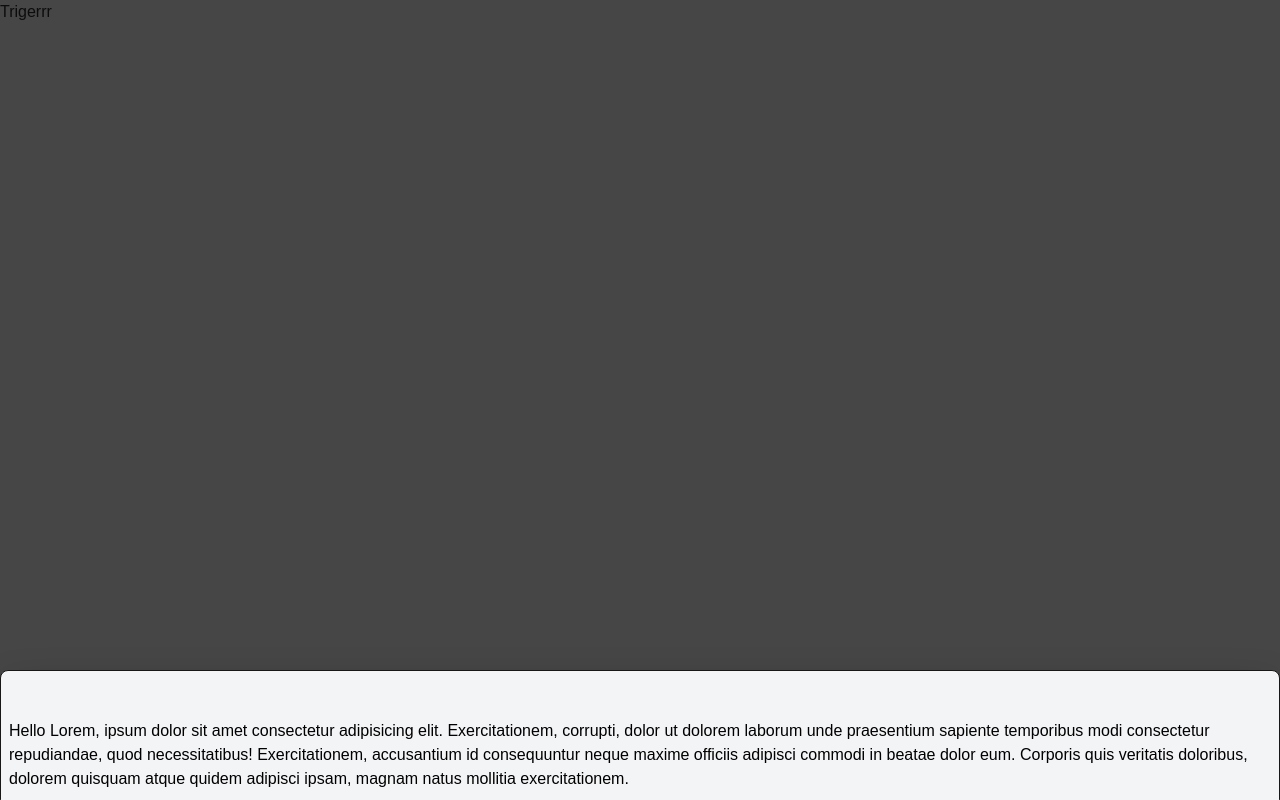
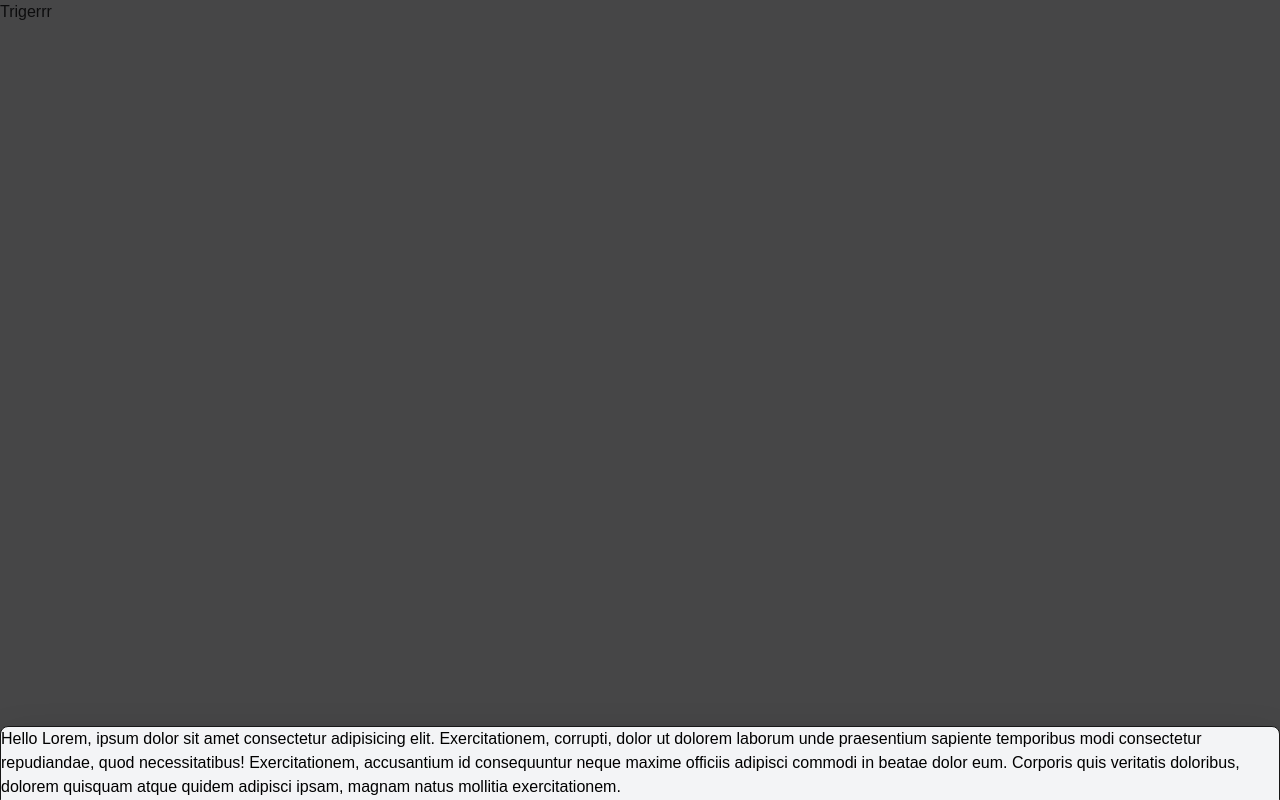
Before and after one commit to oluSammy/test-drawer, a Next.js app: page / in a window 1280 px wide. Both pictures are taken after a click on the button "Trigerrr". Built offline with nearby package versions, Linux system fonts and the light colour scheme.

Commit message:
fix: drawer

```diff
--- a/src/components/Drawer.tsx
+++ b/src/components/Drawer.tsx
@@ -29,7 +29,7 @@ const DrawerDemo = ({
     <Drawer.Root open={isOpen} onOpenChange={onClose}>
       <Drawer.Portal>
         <Drawer.Overlay className="animate-overlayShow fixed inset-0 z-10 bg-[rgba(9,9,10,0.75)]" />
-        <Drawer.Content className="border-gray-60 fixed right-0 bottom-0 left-0 z-60 flex h-fit flex-col rounded-t-lg border-[0.5px] bg-gray-100 shadow-[0px_10px_38px_-10px_hsla(206,22%,7%,0.35),0px_10px_20px_-15px_hsla(206,22%,7%,0.2)] outline-none">
+
         <BaseDrawer
           isOpen={isOpen}
           onClose={onClose}
@@ -38,7 +38,6 @@ const DrawerDemo = ({
           nestedDrawer={nestedDrawer}
         />
         {/* <div className="relative mt-10 p-2 z-80">{content}</div> */}
-        </Drawer.Content>
       </Drawer.Portal>
     </Drawer.Root>
   );
@@ -56,10 +55,13 @@ const BaseDrawer = ({ title, content, onClose }: DrawerProps) => {
     //     <div className="text-center">{title}</div>
     //   </Drawer.Title>
     // </div>
-    <div className="relative mt-10 p-2 z-80 h-fit max-h-[97vh] noScrollbar flex-1 overflow-y-auto rounded-t-[10px]">
+    // <div className="relative mt-10 p-2 z-80 h-fit max-h-[97vh] noScrollbar flex-1 overflow-y-auto rounded-t-[10px]">
+    //   {content}
+    // </div>
+    // <>
+    <Drawer.Content className="border-gray-60 fixed right-0 bottom-0 left-0 z-60 flex h-fit max-h-[97%] flex-col rounded-t-lg border-[0.5px] bg-gray-100 shadow-[0px_10px_38px_-10px_hsla(206,22%,7%,0.35),0px_10px_20px_-15px_hsla(206,22%,7%,0.2)] outline-none">
       {content}
-    </div>
-    // <>
+    </Drawer.Content>
 
     //   {nestedDrawer?.map((nested) => (
     //     <Drawer.NestedRoot
```
Lines whose indentation alone changed are shown as unchanged.
